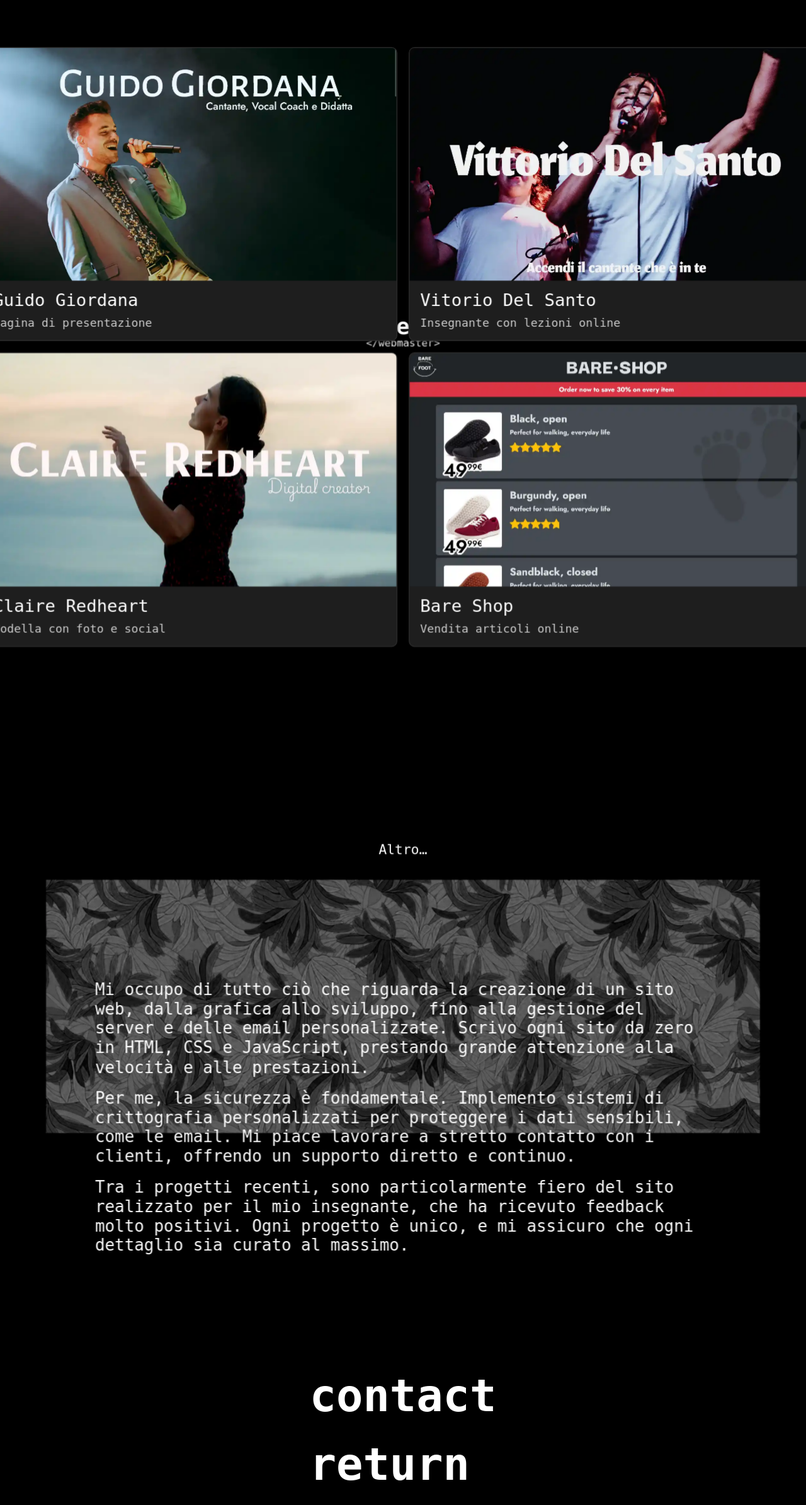
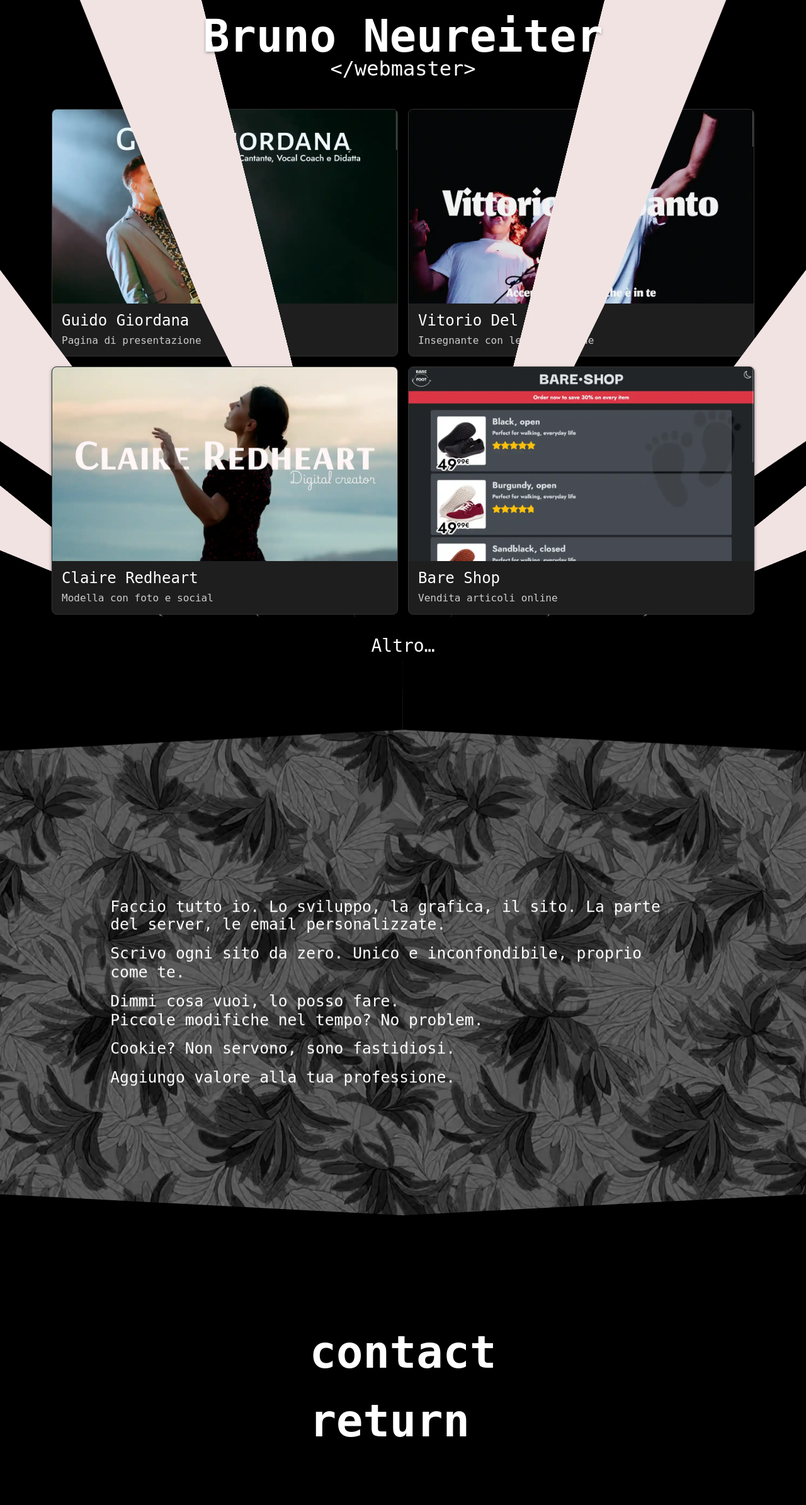
Before and after one commit to Sneffel/Bruno-Neureiter, a PHP site: page /web/ in a window 1280 px wide. Shown: the top 2390 px of the page at 63% size. Run offline with PHP 8.4, Linux system fonts and the light colour scheme.

Commit message:
new cool things

```diff
--- a/css/web.css
+++ b/css/web.css
@@ -4,6 +4,8 @@
 
 :root {
     --tile-h: auto;
+    --offwhite: hsl(0, 35%, 92%);
+    --about-extra-space: clamp(2rem, 25vw, 20rem);
 }
 
 ::selection {
@@ -17,6 +19,7 @@
 }
 
 body {
+    position: relative;
     margin: 0;
     padding: 0;
     background-color: #000;
@@ -24,7 +27,6 @@
     line-height: 1.2;
     font-family: 'Space Mono', monospace;
     perspective: 100px;
-
     transform-style: preserve-3d;
     height: 100%;
     overflow-y: scroll;
@@ -56,8 +58,7 @@
 }
 
 #showcase {
-    max-width: 1200px;
-    margin: 1rem 0;
+    /* max-width: 1200px; */
     display: flex;
     flex-wrap: wrap;
     gap: 1rem;
@@ -100,6 +101,8 @@
     height: auto;
     transition: filter .5s, transform .5s;
     display: block;
+    min-height: 10rem;
+    object-fit: cover;
 }
 
 .tile .image-wrapper:hover img {
@@ -140,10 +143,12 @@
     outline: 2px solid hsl(0, 0%, 91%);
     transition: opacity 0.3s, color .5s, background-color .5s, outline 500ms;
 }
-.open-btn:hover{
+
+.open-btn:hover {
     background-color: hsla(0, 0%, 12%, 0.205);
     outline: 2px solid white;
 }
+
 .image-wrapper:hover .open-btn {
     opacity: 1;
 }
@@ -189,9 +194,11 @@
     cursor: pointer;
     user-select: none;
     transition: all 2s, outline .5s, background-color .2s, color .2s;
-    margin: 0rem auto 4rem;
+    margin: 0 auto;
     overflow: hidden;
-    z-index: -1;
+    --perspective: 0;
+    transform: translateZ(var(--perspective)) translateY(calc(-4 * var(--perspective) - 1rem)) scale(.5);
+    transform-style: inherit;
 }
 
 #carica:hover {
@@ -204,20 +211,110 @@
     /* outline: .3rem solid hsla(0, 0%, 93%, 0.928); */
 }
 
-#carica {
-    --vh-perspective: -4vh;
-    transform: translateZ(var(--vh-perspective))  translateY(calc(-4 * var(--vh-perspective) - 1rem)) scale(1.5);
+.before-aboutme {
+    transform: translateZ(-1rem) scale(1.25);
     transform-style: inherit;
-    z-index: -2;
-    margin-bottom: 5vh;
+    padding-top: 5rem;
+    height: 10px;
+    width: 100%;
+    background-color: transparent;
+    pointer-events: none;
+    position: relative;
+    z-index: -1;
+}
+
+.before-aboutme::before {
+    content: "";
+    position: absolute;
+    inset: 0;
+    width: 50%;
+    /* height: var(--about-extra-space); */
+    left: 0;
+    top: calc(var(--about-extra-space) / -2);
+    transform: skewY(-3deg);
+    transform-origin: right;
+    background-color: #000;
+}
+
+.before-aboutme::after {
+    content: "";
+    position: absolute;
+    inset: 0;
+    width: 50%;
+    /* height: var(--about-extra-space); */
+    left: 50%;
+    top: calc(var(--about-extra-space) / -2);
+    transform: skewY(3deg);
+    transform-origin: left;
+    background-color: #000;
+}
+
+.after-aboutme {
+    position: relative;
+    width: 100%;
+    background-color: transparent;
+    pointer-events: none;
+    z-index: 0;
+    height: var(--about-extra-space);
+}
+
+.after-aboutme::before {
+    content: "";
+    position: absolute;
+    inset: 0;
+    width: 50%;
+    height: var(--about-extra-space);
+    left: 50%;
+    top: calc(var(--about-extra-space) / 2);
+    transform: skewY(-3deg);
+    transform-origin: left;
+    background-color: #000;
+}
+
+.after-aboutme::after {
+    content: "";
+    position: absolute;
+    inset: 0;
+    width: 50%;
+    height: var(--about-extra-space);
+    left: 0;
+    top: calc(var(--about-extra-space) / 2);
+    transform: skewY(3deg);
+    transform-origin: right;
+    background-color: #000;
 }
 
 .aboutme {
-    transform: translateZ(.3vh);
+    transform: translateZ(.15rem);
     transform-style: inherit;
+
     z-index: -2;
     width: 100%;
-    margin: 10vh auto 5vh;
+    margin: 0 auto 2.5rem;
+    position: relative;
+}
+
+.aboutme:before {
+    content: "";
+    position: absolute;
+    inset: 0;
+    background: repeat;
+    box-shadow: 0 0 8px 1px rgba(0, 0, 0, .7);
+    background-image: url("../web/img/leaf-pattern.webp");
+    transform: translateZ(-1rem) scale(1.25);
+    height: calc(100% + var(--about-extra-space));
+    filter: brightness(.9) contrast(1.05);
+    transition: filter .8s ease;
+    z-index: -2;
+}
+.aboutme:hover:before{
+    filter: brightness(.7) contrast(1.05);
+
+}
+
+.aboutme .text {
+    margin-top: calc(var(--about-extra-space) / 1.15);
+    padding-inline: .5rem;
 }
 
 .aboutme p {
@@ -226,28 +323,40 @@
     padding-inline: 1rem;
 }
 
-.aboutme:before {
-    background: repeat;
-    content: "";
-    position: absolute;
-    top: 0;
-    bottom: 0;
-    left: 0;
-    right: 0;
-    box-shadow: 0 0 8px 1px rgba(0, 0, 0, .7);
-    background-image: url("../web/img/leaf-pattern.webp");
-    transform: translateZ(-2vh) scale(1.25);
-    height: calc(100% + 2rem);
-    filter: brightness(.9) contrast(1.05);
-}
-.heading {
-    --vh-perspective: -4vh;
-    transform: translateZ(var(--vh-perspective)) translateY(calc(2 * var(--vh-perspective) - 1rem));
-    transform-style: inherit;
+footer{
+    position: relative;
+    z-index: 2;
+    padding: 2rem 0 10vw;
 }
 
-.tiles {
-    --vh-perspective: .5vh;
-    transform: translateZ(var(--vh-perspective)) translateY(calc(2 * var(--vh-perspective) - 1rem));
-    transform-style: inherit;
+.rhomboid {
+    --width: 50svw;
+    width: var(--width);
+    height: 20svh;
+    position: absolute;
+    right: calc(var(--width) * var(--index) - 100vw);
+    top: 0;
+    background-color: var(--offwhite);
+    opacity: 1;
+    clip-path: polygon(50% 0%, 100% 50%, 50% 100%, 0% 50%);
+    rotate: y 90deg;
+    will-change: scroll-position;
 }
+
+.heading {
+    /* backdrop-filter: blur(20px); */
+    width: auto;
+    padding: .5rem 1.25rem;
+    border-radius: 1rem;
+    filter: drop-shadow(0px 2px 2px hsla(0, 0%, 0%, 0.33));
+
+}
+
+
+@media (max-width: 768px) {
+    .rhomboid {
+        --width: calc(50svw * 0.75);
+        height: calc(20svh * 0.75);
+    }
+
+}
--- a/js/js2.js
+++ b/js/js2.js
@@ -1,7 +1,6 @@
 const letters = "ABCDEFGHIJKLMNOPQRSTUVWXYZ";
 let intervals = [];
 
-// Function to start animation on a specific h1 element
 function startAnimation(h1) {
   let interval = null;
   let iteration = 0;
@@ -11,15 +10,14 @@
   interval = setInterval(() => {
     h1.innerText = h1.dataset.value
       .split("")
-      .map((letter, index) => {
-        if(index < iteration) {
-          return h1.dataset.value[index];
-        }
-        return letters[Math.floor(Math.random() * 26)];
-      })
+      .map((letter, index) =>
+        index < iteration || letter === ' ' ?
+          h1.dataset.value[index] :
+          letters[Math.floor(Math.random() * 26)]
+      )
       .join("");
 
-    if(iteration >= h1.dataset.value.length){
+    if (iteration >= h1.dataset.value.length) {
       clearInterval(interval);
     }
 
@@ -29,23 +27,16 @@
   intervals.push(interval);
 }
 
-// Apply animation to all h1 elements initially and on hover
 const elements = document.querySelectorAll('h1, .matrix');
 
 elements.forEach(h1 => {
-  h1.dataset.value = h1.innerText; // Store original text in dataset
+  h1.dataset.value = h1.innerText;
 
-  h1.onmouseover = () => {
-    startAnimation(h1);
-  };
-
+  h1.onmouseover = () => startAnimation(h1);
   h1.onmouseleave = () => {
-    clearInterval(intervals[intervals.length - 1]);
-    h1.innerText = h1.dataset.value; // Restore original text
+    clearInterval(intervals.pop());
+    h1.innerText = h1.dataset.value;
   };
 });
 
-// Trigger animation on page load for all h1 elements
-  elements.forEach(h1 => {
-    startAnimation(h1);
-  });
+elements.forEach(startAnimation);
--- a/web/index.html
+++ b/web/index.html
@@ -14,12 +14,22 @@
 </head>
 
 <body>
-    <div class="container text-center mt-4 heading">
-        <h1 class="fw-bold overflow-hidden rellax">Bruno Neureiter
-        </h1>
-        <h2 class="rellaxdown matrix mb-4">
-            &lt;/webmaster&gt;
-        </h2>
+    <!-- <div class="triangle-1 rellax" data-rellax-speed="6"></div> -->
+    <div style="--index:0" class="rhomboid rellax" data-rellax-speed="7"></div>
+    <div style="--index:1" class="rhomboid rellax" data-rellax-speed="7"></div>
+    <div style="--index:2" class="rhomboid rellax" data-rellax-speed="7"></div>
+    <div style="--index:3" class="rhomboid rellax" data-rellax-speed="7"></div>
+    <div style="--index:4" class="rhomboid rellax" data-rellax-speed="7"></div>
+    <div style="--index:5" class="rhomboid rellax" data-rellax-speed="7"></div>
+
+    <div class="container text-center mt-4 ">
+        <div class="heading">
+            <h1 class="fw-bold rellax">Bruno Neureiter
+            </h1>
+            <h2 id="webmaster" class="mb-4 rellax" data-rellax-speed="0">
+                &lt;/webmaster&gt;
+            </h2>
+        </div>
     </div>
     <div id="showcase" class="tiles container">
         <div class="tile">
@@ -96,24 +106,31 @@
                 <p>Spazio vuoto per il tuo prossimo sito!</p>
             </div>
         </div>
-
+        <div id="carica" onclick="showMore()">
+            <h3>Altro&hellip;</h3>
+        </div>
     </div>
 
-    <div id="carica" onclick="showMore()">
-        <h3>Altro&hellip;</h3>
+
+
+    <div class="before-aboutme"></div>
+    <div class="aboutme">
+        <div class="text container">
+            <p>Faccio tutto io. Lo sviluppo, la grafica, il sito. La parte del server, le email
+                personalizzate.
+            </p>
+            <p>Scrivo ogni sito da zero. Unico e inconfondibile, proprio come te.
+            </p>
+            <p>Dimmi cosa vuoi, lo posso fare.<br>
+                Piccole modifiche nel tempo? No problem. </p>
+            <p>
+                Cookie? Non servono, sono fastidiosi.</p>
+            <p>Aggiungo valore alla tua professione.
+            </p>
+        </div>
     </div>
-
-    <div class="cont aboutme">
-        <p>Mi occupo di tutto ciò che riguarda la creazione di un sito web, dalla grafica allo sviluppo, fino alla
-            gestione del server e delle email personalizzate. Scrivo ogni sito da zero in HTML, CSS e JavaScript,
-            prestando grande attenzione alla velocità e alle prestazioni.</p>
-        <p>Per me, la sicurezza è fondamentale. Implemento sistemi di crittografia personalizzati per proteggere i dati
-            sensibili, come le email. Mi piace lavorare a stretto contatto con i clienti, offrendo un supporto diretto e
-            continuo.</p>
-        <p>Tra i progetti recenti, sono particolarmente fiero del sito realizzato per il mio insegnante, che ha ricevuto
-            feedback molto positivi. Ogni progetto è unico, e mi assicuro che ogni dettaglio sia curato al massimo.</p>
-    </div>
-    <footer class="cont pb-5 mt-5 pt-5">
+    <div class="after-aboutme"></div>
+    <footer>
         <h1 class="buttons" onclick="decodeEmail()" id="email" style="cursor: pointer;" data-value="contact">contact
         </h1>
         <a href="../">
@@ -139,6 +156,7 @@
         }
     </script>
 
+    <script src="https://cdn.jsdelivr.net/gh/dixonandmoe/rellax@master/rellax.min.js"></script>
 
     <script>
         function showMore() {
@@ -155,6 +173,46 @@
 
 
         }
+        new Rellax('.rellax', {
+            wrapper: 'body'
+        });
+
+
+
+
+
+        const element = document.getElementById('webmaster');
+        const originalText = element.textContent;
+        const changes = [
+            '<w/ebmaster>', '<we/bmaster>', '<web/master>', '<webm/aster>', '<webma/ster>', '<webmas/ter>', '<webmast/er>', '<webmaste/r>',
+            '<webmaster/>', '<webmaste/r>', '<webmast/er>', '<webmas/ter>', '<webma/ster>', '<webm/aster>', '<web/master>', '<we/bmaster>', '<w/ebmaster>', originalText
+        ];
+        let stage = 0, intervalId = null, movingForward = true, stopRequested = false;
+
+        element.addEventListener('mouseover', () => {
+            stopRequested = false;
+            if (intervalId === null) {
+                movingForward = true;
+                stopRequested = false;
+                intervalId = setInterval(() => {
+                    element.textContent = changes[stage];
+                    stage = (stage + 1) % changes.length;
+                    if (stage === 0) {
+                        movingForward = !movingForward;
+                    }
+                    if (stopRequested && stage === 0) {
+                        clearInterval(intervalId);
+                        intervalId = null; // Reset intervalId
+                        element.textContent = originalText;
+                    }
+                }, 100);
+            }
+        });
+
+        element.addEventListener('mouseout', () => {
+            stopRequested = true;
+        });
+
 
     </script>
 
```
